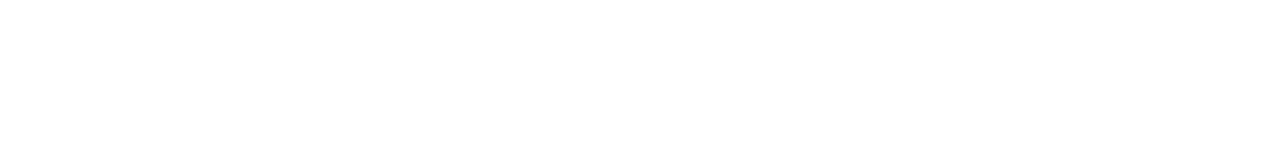
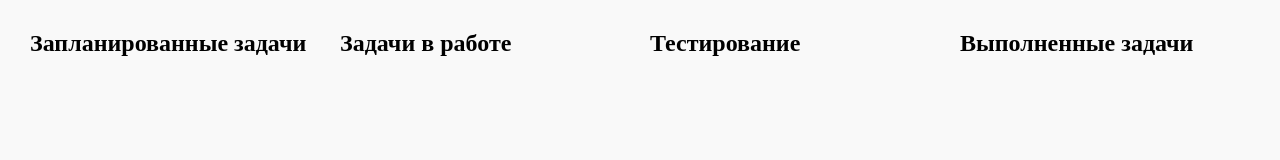
Before and after one commit to rumnwwx/practika_klient_3, a plain HTML site: page vue/index.html in a window 1280 px wide. Drawn offline with Linux system fonts and the light colour scheme.

Commit message:
base code html, js, css

```diff
--- a/vue/css/main.css
+++ b/vue/css/main.css
@@ -0,0 +1,16 @@
+* {
+    margin: 0;
+    padding: 0;
+    box-sizing: border-box;
+}
+
+body {
+    background: #f9f9f9;
+    padding: 30px;
+}
+
+.app-container {
+    display: grid;
+    grid-template-columns: repeat(4, 1fr);
+    gap: 20px;
+}
--- a/vue/index.html
+++ b/vue/index.html
@@ -7,9 +7,18 @@
     <script defer src="js/vue.min.js"></script>
     <script defer src="js/main.js"></script>
     <link rel="stylesheet" href="css/main.css">
-    <title>Kanban board</title>
+    <title>Kanban App</title>
 </head>
 <body>
+<div id="app">
+    <div class="app-container">
+        <div class="column" v-for="(columnNotes, columnName) in columns" :key="columnName">
+            <div class="column-inner">
+                <h2>{{ columnTitles[columnName] }}</h2>
 
+            </div>
+        </div>
+    </div>
+</div>
 </body>
 </html>
--- a/vue/js/main.js
+++ b/vue/js/main.js
@@ -1 +1,19 @@
-let app = new Vue()
+let app = new Vue({
+    el: '#app',
+    data: {
+        columns: {
+            planned: [],
+            inProgress: [],
+            testing: [],
+            done: [],
+        },
+        columnTitles: {
+            planned: 'Запланированные задачи',
+            inProgress: 'Задачи в работе',
+            testing: 'Тестирование',
+            done: 'Выполненные задачи',
+        },
+    },
+    methods: {
+    }
+});
```
